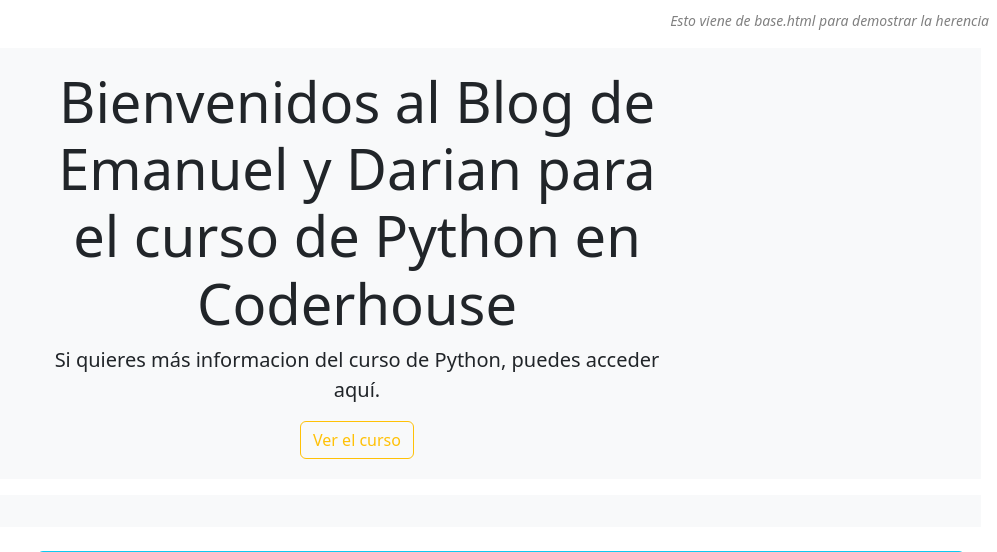
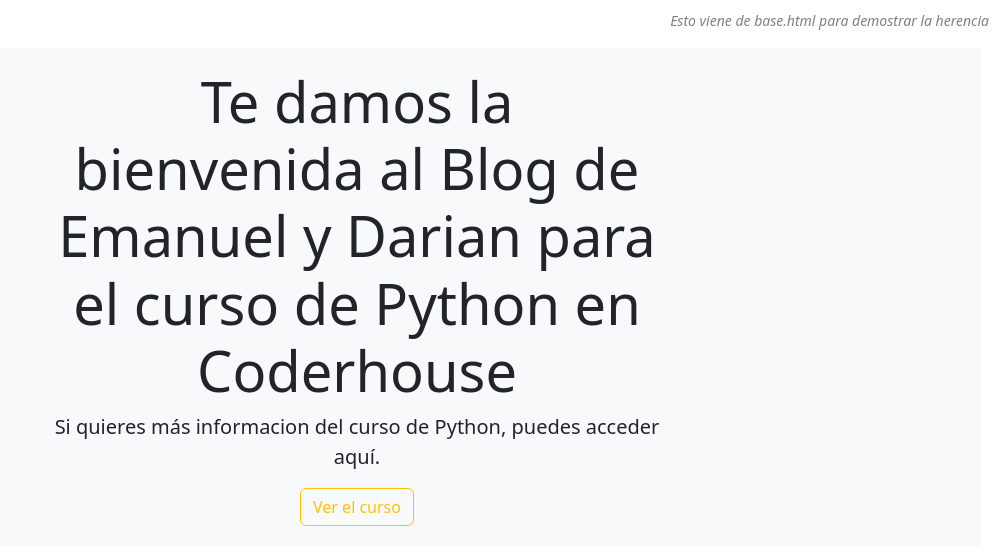
Before and after one commit to DarianYane/Entrega-Final-Python-Coderhouse-Blog, a Django app: page / in a window 1280 px wide. Shown: the part 91-643 px from the top of the page, without its empty margins (283-1280 px from the left). Run offline with Django 4.2, Linux system fonts and the light colour scheme; data comes from the database, SQL or seed files in the repository; some libraries are stand-ins or nearby versions.

Commit message:
Update bienvenida.html

```diff
--- a/Posteos/templates/bienvenida.html
+++ b/Posteos/templates/bienvenida.html
@@ -7,8 +7,8 @@
 <body>
     <div class="position-relative overflow-hidden p-3 p-md-7 m-md-3 text-center bg-light">
         <div class="col-md-6 p-lg-6 mx-auto my-1">
-            <h1 class="display-4 fw-normal">Bienvenidos al Blog de Emanuel y Darian para el curso de Python en Coderhouse</h1>
-            <p class="lead fw-normal">Si quieres más informacion del curso de Python, puedes acceder aquí.</p>
+            <h1 class="display-4 fw-normal">Te damos la bienvenida al Blog de Emanuel y Darian para el curso de Python en Coderhouse</h1>
+            <p class="lead fw-normal">Si quieres más informacion del curso de Python, puedes acceder <a  href="https://www.coderhouse.com/online/python" target="_blank" class="text-reset text-decoration-none" >aquí</a>.</p>
             <a class="btn btn-outline-warning" href="https://www.coderhouse.com/online/python" target="_blank">Ver el curso</a>
         </div>
     </div>
```
